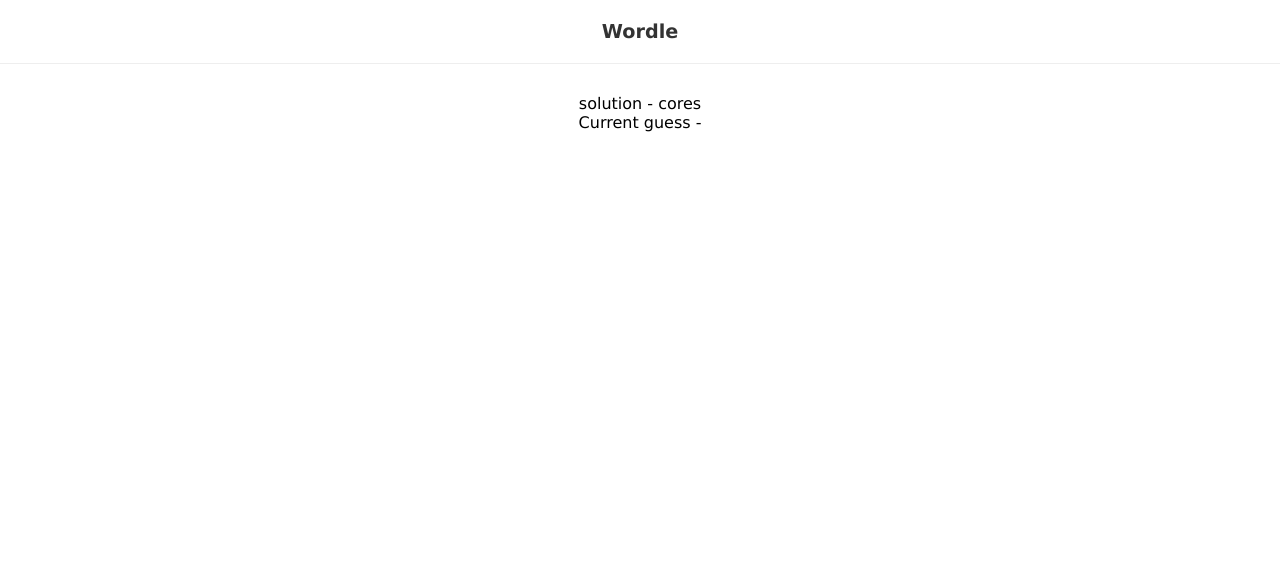
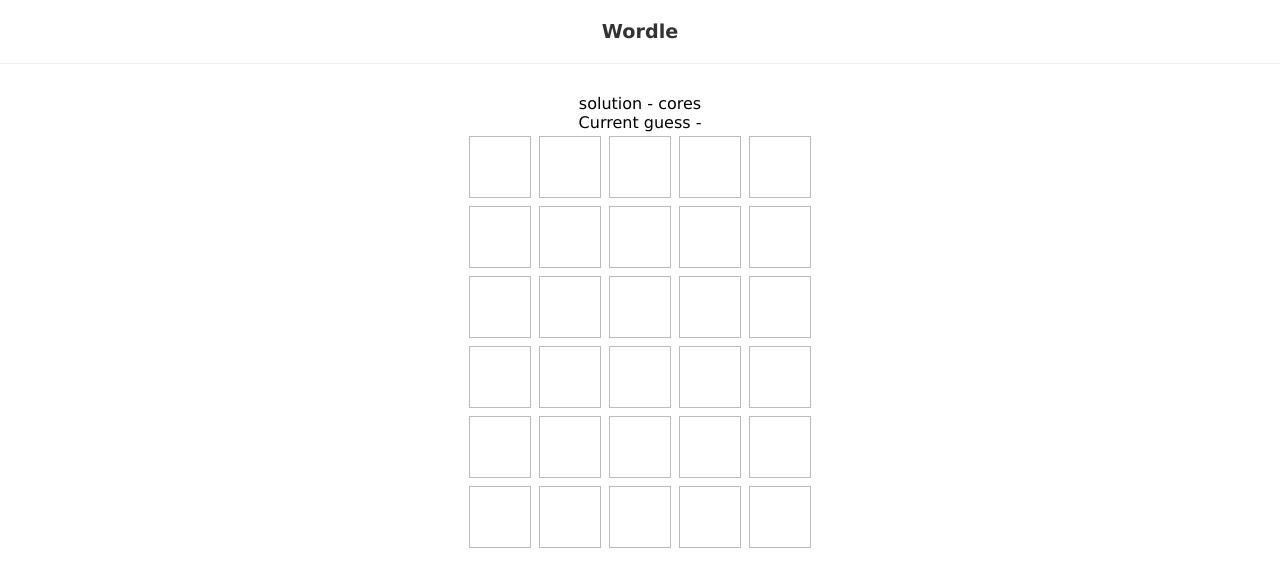
Before and after one commit to anjola-adeuyi/wordle, a React (Create React App) app: page / in a window 1280 px wide. Shown: the top 586 px of the page. Built offline with nearby package versions, Linux system fonts and the light colour scheme; data requests are answered from the project's data file.

Commit message:
creating game grid

```diff
--- /dev/null
+++ b/src/components/Grid.tsx
@@ -0,0 +1,20 @@
+import React from 'react';
+import Row from './Row';
+
+interface GridProps {
+  currentGuess: string;
+  guesses: string[];
+  turn: number;
+}
+
+const Grid = ({ currentGuess, guesses, turn }: GridProps) => {
+  return (
+    <div>
+      {guesses.map((guess, index) => {
+        return <Row key={index} />;
+      })}
+    </div>
+  );
+};
+
+export default Grid;
--- /dev/null
+++ b/src/components/Row.tsx
@@ -0,0 +1,15 @@
+import React from 'react';
+
+const Row = () => {
+  return (
+    <div className='row'>
+      <div></div>
+      <div></div>
+      <div></div>
+      <div></div>
+      <div></div>
+    </div>
+  );
+};
+
+export default Row;
--- a/src/components/Wordle.tsx
+++ b/src/components/Wordle.tsx
@@ -1,5 +1,6 @@
 import React, { useEffect } from 'react';
 import useWordle from '../hooks/useWordle';
+import Grid from './Grid';
 
 interface WordleProps {
   solution: string;
@@ -25,6 +26,7 @@
     <>
       <div>solution - {solution}</div>
       <div>Current guess - {currentGuess}</div>
+      <Grid currentGuess={currentGuess} guesses={guesses} turn={turn} />
     </>
   );
 };
--- a/src/hooks/useWordle.ts
+++ b/src/hooks/useWordle.ts
@@ -4,7 +4,7 @@
   const [turn, setTurn] = useState(0);
   const [currentGuess, setCurrentGuess] = useState('');
   const [guesses, setGuesses] = useState([...Array(6)]);
-  const [history, setHistory] = useState<string[]>(['qwert']);
+  const [history, setHistory] = useState<string[]>([]);
   const [isCorrect, setIsCorrect] = useState(false);
 
   // format a guess into an array of letter objects
--- a/src/index.css
+++ b/src/index.css
@@ -14,3 +14,23 @@
   margin: 0 0 30px 0;
   color: #333;
 }
+
+/* rows */
+.row {
+  text-align: center;
+  display: flex;
+  justify-content: center;
+}
+
+.row > div {
+  display: block;
+  width: 60px;
+  height: 60px;
+  border: 1px solid #bbb;
+  margin: 4px;
+  text-align: center;
+  line-height: 60px;
+  text-transform: uppercase;
+  font-weight: bold;
+  font-size: 2.5em;
+}
```
